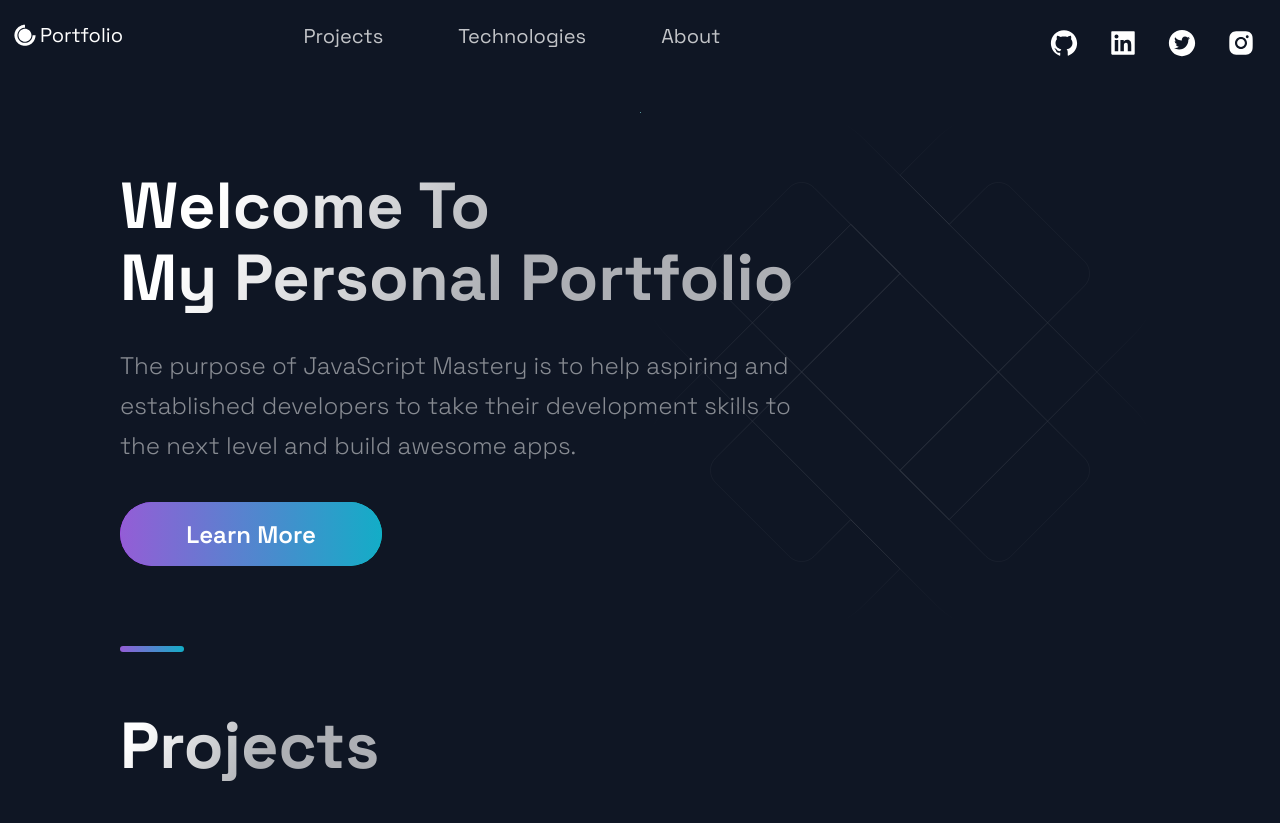
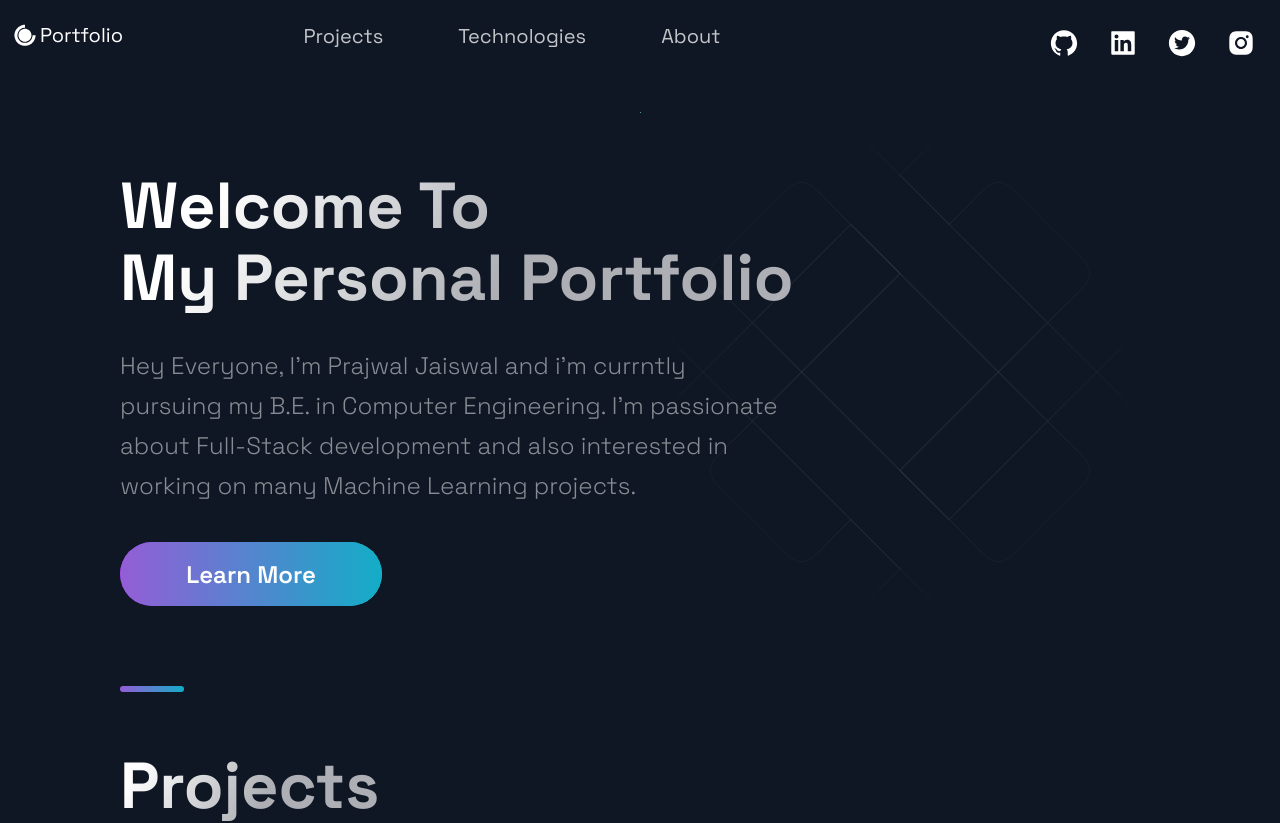
Before and after one commit to prajwalj27/myPersonalPortfolio, a Next.js app: page / in a window 1280 px wide. Shown: the top 823 px of the page. Built offline with nearby package versions, Linux system fonts and the light colour scheme.

Commit message:
Add about myself in the hero component

```diff
--- a/src/components/Hero/Hero.js
+++ b/src/components/Hero/Hero.js
@@ -13,7 +13,7 @@ const Hero = (props) => (
           My Personal Portfolio
         </SectionTitle>
         <SectionText>
-        The purpose of JavaScript Mastery is to help aspiring and established developers to take their development skills to the next level and build awesome apps.
+        Hey Everyone, I'm Prajwal Jaiswal and i'm currntly pursuing my B.E. in Computer Engineering. I'm passionate about Full-Stack development and also interested in working on many Machine Learning projects.
         </SectionText>
         <Button onClick={() => window.location = '#about'}>Learn More</Button>
       </LeftSection>
```
Also changed, not shown: 1 other file (tests, documents, lock files or other folders).
